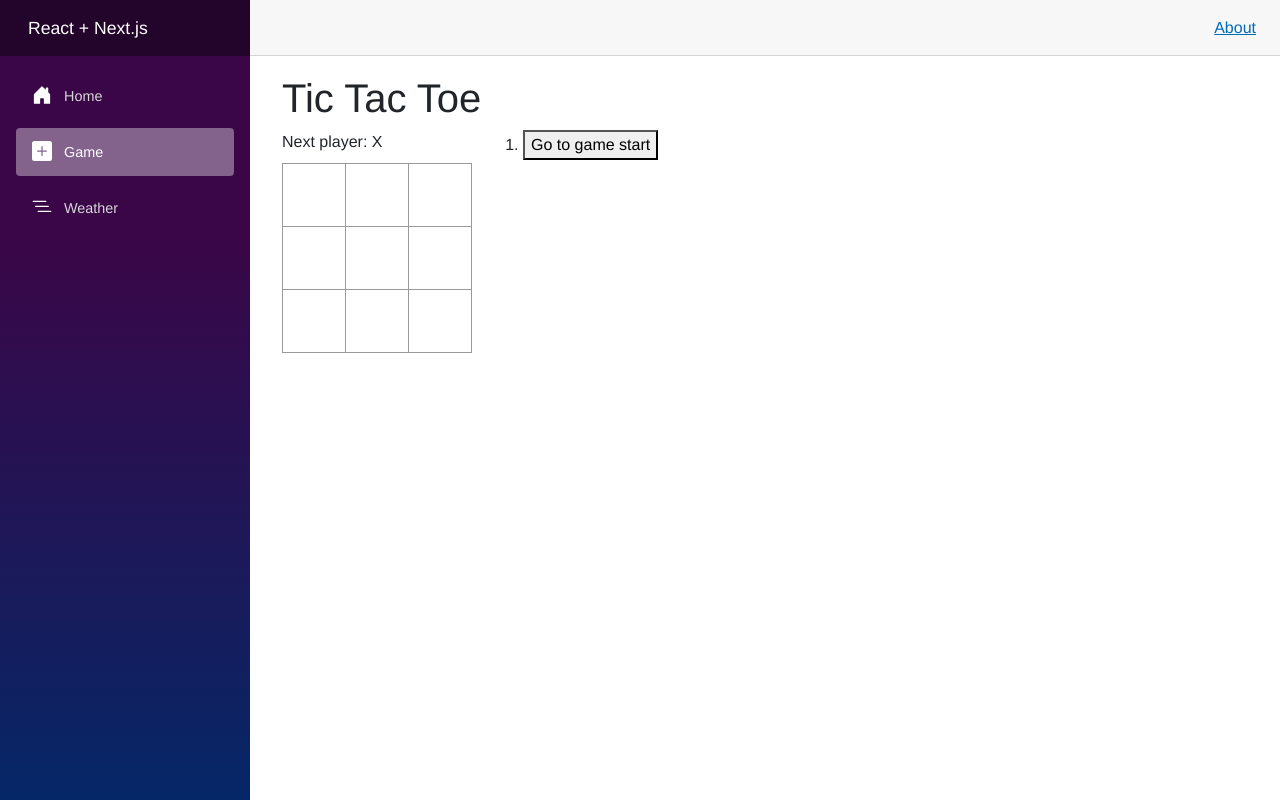
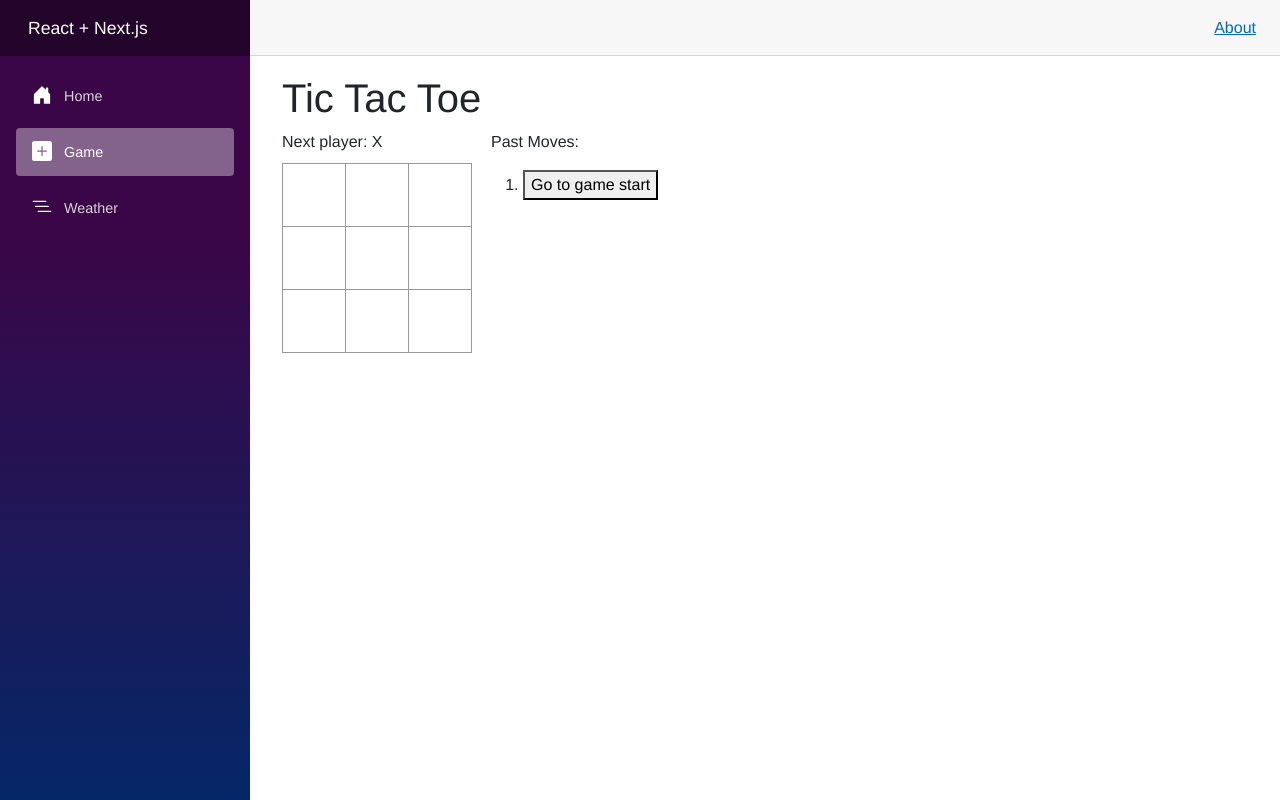
Before and after one commit to mattleibow/dotnetconf2024, a Next.js app in the folder HybridMaui/React/react-js-app/: page /game in a window 1280 px wide. Built offline with nearby package versions, Linux system fonts and the light colour scheme.

Commit message:
react updates

```diff
--- a/HybridMaui/React/react-js-app/app/_components/board.module.css
+++ b/HybridMaui/React/react-js-app/app/_components/board.module.css
@@ -2,7 +2,7 @@
     margin-bottom: 10px;
 }
 
-.board-row:after {
+.board-row::after {
     clear: both;
     content: '';
     display: table;
--- a/HybridMaui/React/react-js-app/app/_components/tictactoe.module.css
+++ b/HybridMaui/React/react-js-app/app/_components/tictactoe.module.css
@@ -1,8 +1,35 @@
 .game {
-    display: flex;
-    flex-direction: row;
 }
 
-.game-info {
-    margin-left: 20px;
+    .game .game-board {
+        margin-bottom: 20px;
+        margin-right: 20px;
+    }
+
+    .game .game-controls {
+        margin-top: 10px;
+    }
+
+    .game .moves-title {
+        margin-bottom: 10px;
+    }
+
+@media (min-width: 441px) {
+    .game {
+        display: flex;
+        flex-direction: row;
+    }
 }
+
+@media (min-width: 641px) {
+    .game {
+        display: block;
+    }
+}
+
+@media (min-width: 741px) {
+    .game {
+        display: flex;
+        flex-direction: row;
+    }
+}
--- a/HybridMaui/React/react-js-app/app/_components/tictactoe.tsx
+++ b/HybridMaui/React/react-js-app/app/_components/tictactoe.tsx
@@ -31,12 +31,19 @@ const TicTacToe = (): React.JSX.Element => {
 
     return (
         <div className={styles.game}>
+
             <div className={styles['game-board']}>
                 <Board xIsNext={xIsNext} squares={currentSquares} onPlay={handlePlay} />
             </div>
+
             <div className={styles['game-info']}>
+                <div className={styles['moves-title']}>
+                    <p>Past Moves:</p>
+                </div>
+
                 <ol>{moves}</ol>
             </div>
+
         </div>
     );
 }
```
Also changed, not shown: 2 other files (tests, documents, lock files or other folders).
